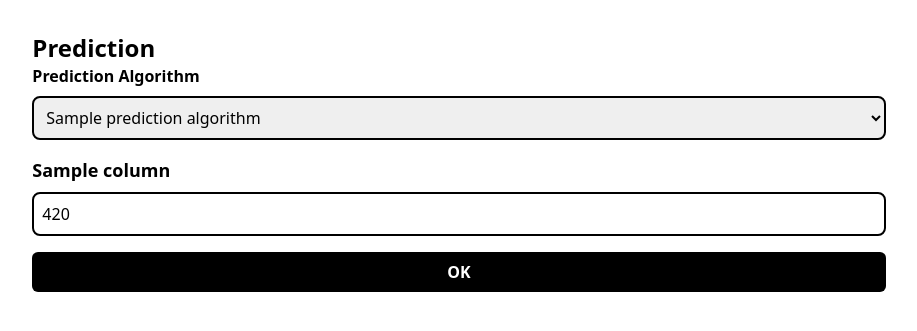
After one commit to mohamedfouadhanani/insight, a Flask app: template templates/prediction/index.html in a window 1280 px wide. The commit adds this page. Shown: the top 331 px of the page, without its empty margins (181-1098 px from the left). Run offline with Flask 2, Linux system fonts and the light colour scheme; the template is opened without the code that fills it: most values are stand-ins (such as "Sample title", 1, 10 or a date in 2020); parts of the project's set-up code (start-up, migrations or seed data) failed here and were passed over; some libraries are stand-ins or nearby versions.

Commit message:
ADD: prediction route

```diff
--- a/main.py
+++ b/main.py
@@ -4,6 +4,7 @@ from routes.dataset import dataset_blueprint
 from routes.analysis import analysis_blueprint
 from routes.pretreatment import pretreatment_blueprint
 from routes.apriori import apriori_blueprint
+from routes.prediction import prediction_blueprint
 
 import settings
 
@@ -17,6 +18,7 @@ app.register_blueprint(dataset_blueprint, url_prefix="/dataset")
 app.register_blueprint(analysis_blueprint, url_prefix="/analysis")
 app.register_blueprint(pretreatment_blueprint, url_prefix="/pretreatment")
 app.register_blueprint(apriori_blueprint, url_prefix="/apriori")
+app.register_blueprint(prediction_blueprint, url_prefix="/prediction")
 
 
 @app.route("/", methods=["GET"])
--- a/settings.py
+++ b/settings.py
@@ -17,7 +17,7 @@ def init_dev():
     global development
     development = True
 
-    with open("dataset2.xlsx", "rb") as file:
+    with open("dataset.xlsx", "rb") as file:
         file_content = file.read()
 
     df = pd.read_excel(file_content)
--- a/templates/dataset/index.html
+++ b/templates/dataset/index.html
@@ -73,6 +73,12 @@
 			>
 				association rules
 			</a>
+			<a
+				href="/prediction/"
+				class="text-center font-bold block capitalize p-2 w-full rounded-md text-white bg-gray-900 hover:bg-gray-800"
+			>
+				prediction
+			</a>
 			{% if development %}
 			<a
 				href="/reset"
--- a/templates/layout.html
+++ b/templates/layout.html
@@ -6,24 +6,12 @@
 		<meta http-equiv="X-UA-Compatible" content="IE=edge" />
 		<meta name="viewport" content="width=device-width, initial-scale=1.0" />
 		<!-- CSS -->
-		<link
-			rel="stylesheet"
-			href="{{url_for('static',filename='stylesheets/outtw.css')}}"
-		/>
-		<link
-			rel="stylesheet"
-			href="{{url_for('static',filename='stylesheets/misc.css')}}"
-		/>
-		<link
-			rel="stylesheet"
-			type="text/css"
-			href="{{ url_for('static',filename='stylesheets/scrollbar.css') }}"
-		/>
+		<!-- <link rel="stylesheet" href="../static/stylesheets/outtw.css" /> -->
+		<script src="https://cdn.tailwindcss.com"></script>
+		<link rel="stylesheet" href="../static/stylesheets/misc.css" />
+		<link rel="stylesheet" href="../static/stylesheets/scrollbar.css" />
 		<!-- JS -->
-		<script
-			defer
-			src="{{ url_for('static',filename='javascript/normalization.js') }}"
-		></script>
+		<script defer src="../static/javascript/normalization.js"></script>
 		<!-- TAGS -->
 		<title>{{ title }}</title>
 	</head>
--- /dev/null
+++ b/templates/prediction/index.html
@@ -0,0 +1,57 @@
+{% extends 'layout.html' %} %} {% block main %}
+<section class="w-2/3 mx-auto my-8 space-y-6">
+	<section>
+		<h1 class="font-bold text-2xl capitalize">prediction</h1>
+		<form action="/prediction/" method="post" class="space-y-4">
+			<div class="flex-col space-y-2 capitalize">
+				<label class="block font-semibold" for="prediction_algorithm">
+					prediction algorithm
+				</label>
+				<select
+					required
+					name="prediction_algorithm"
+					id="prediction_algorithm"
+					class="block w-full border-2 border-black p-2 rounded-select"
+				>
+					{% for variable_name, name in prediction_algorithms.items() %}
+					<option value="{{ variable_name }}" class="capitalize">
+						{{ name }}
+					</option>
+					{% endfor %}
+				</select>
+			</div>
+			{% for column, dtype in dtypes.items() %}
+			<div class="space-y-2">
+				<label for="{{ column }}" class="font-bold text-lg">
+					{{ column.strip() }}
+				</label>
+				{% if dtype != "object" %}
+				<input
+					required
+					class="w-full border-2 border-black p-2 rounded-select"
+					type="number"
+					name="{{ column }}"
+					id="{{ column }}"
+					value="420"
+				/>
+				{% else %}
+				<input
+					required
+					class="w-full border-2 border-black p-2 rounded-select"
+					type="text"
+					name="{{ column }}"
+					id="{{ column }}"
+					value="fuck you"
+				/>
+				{% endif %}
+			</div>
+			{% endfor %}
+			<input
+				type="submit"
+				value="ok"
+				class="uppercase font-bold w-full p-2 bg-black text-white hover:bg-gray-900 rounded-md cursor-pointer"
+			/>
+		</form>
+	</section>
+</section>
+{% endblock %}
```
Also changed, not shown: dm/prediction.py (added, +58 -0 lines), routes/prediction.py (added, +35 -0 lines), static/images/histogram.png.
